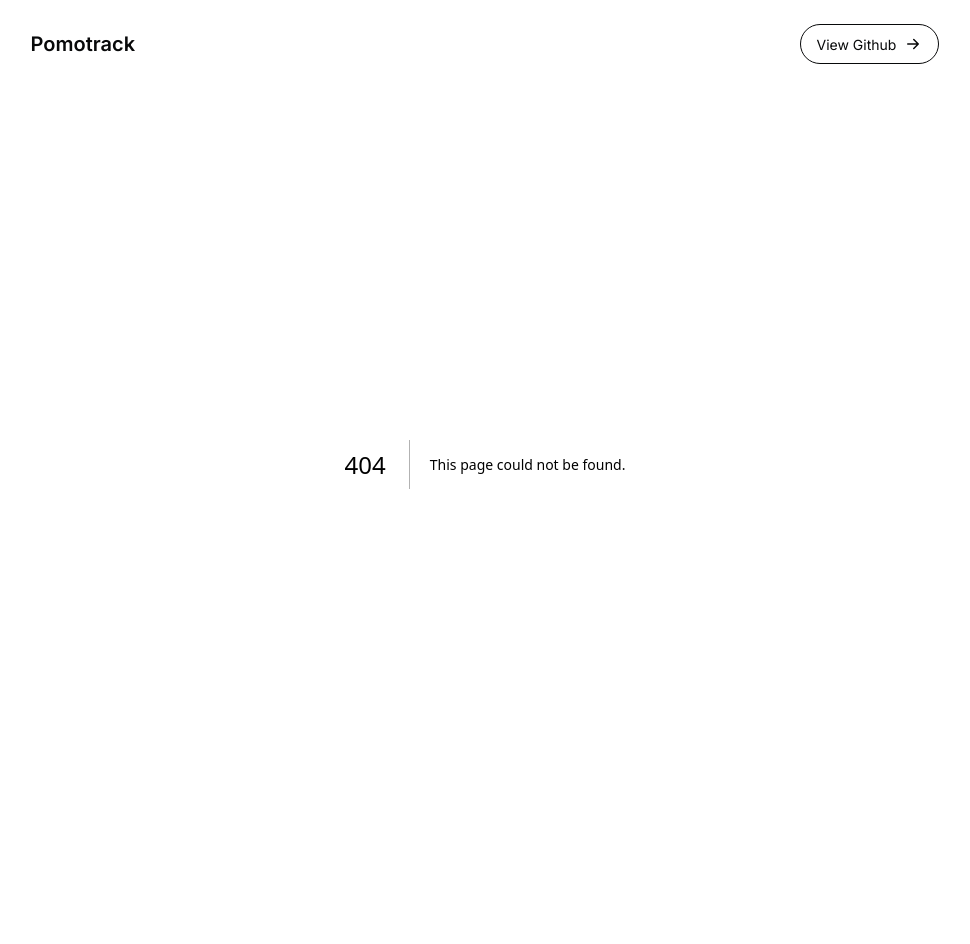
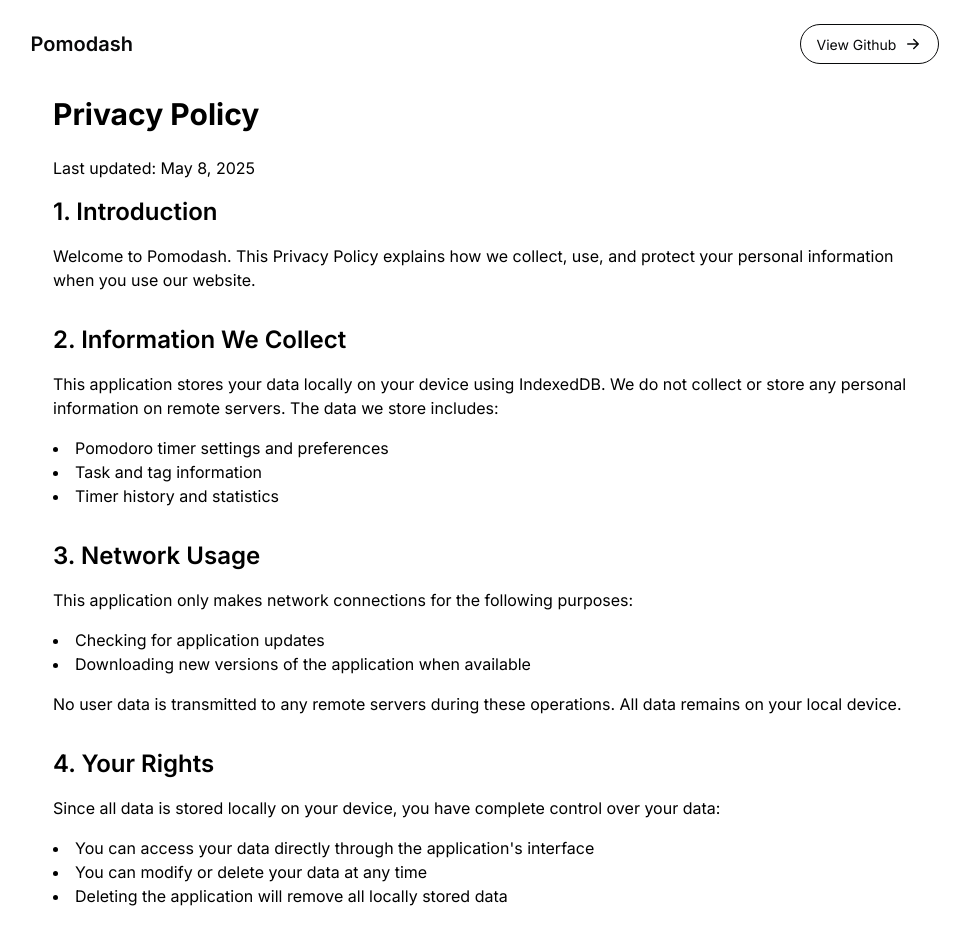
Before and after one commit to AceConcept/pomodoroSite, a Next.js app: page /privacy in a window 1280 px wide. Before the commit this address had no page. Shown: the top 944 px of the page, without its empty margins (155-1125 px from the left). Before the commit the page ends 864 px from the top, so only its background shows below. Built offline with nearby package versions, Linux system fonts and the light colour scheme.

Commit message:
Ddd privacy prolicy

```diff
--- a/src/app/components/Header.tsx
+++ b/src/app/components/Header.tsx
@@ -15,9 +15,9 @@
     <header className="bg-white px-4 sm:px-[14.5vw] pt-6">
       <div className="flex justify-between items-center h-10">
         {/* Logo */}
-        <div className="text-[20px] font-semibold text-[#08090A] font-inter">
-          Pomotrack
-        </div>
+        <a href="/" className="text-[20px] font-semibold text-[#08090A] font-inter hover:text-[#08090A] transition-colors">
+          Pomodash
+        </a>
 
         {/* Button */}
         <Button
--- a/src/app/layout.tsx
+++ b/src/app/layout.tsx
@@ -9,7 +9,7 @@
 });
 
 export const metadata: Metadata = {
-  title: "Pomotrack Home",
+  title: "Pomodash Home",
   description: "Your website description",
 };
 
--- a/src/app/page.tsx
+++ b/src/app/page.tsx
@@ -190,6 +190,15 @@
           </div>
         </div>
       </div>
+
+      {/* Footer */}
+      <div className="px-4 md:px-[14.5vw] py-8 text-sm text-gray-600">
+        <div className="flex justify-center items-center gap-4">
+          <a href="/privacy" className="hover:text-gray-800 transition-colors">
+            Privacy Policy
+          </a>
+        </div>
+      </div>
     </div>
   )
 }
--- /dev/null
+++ b/src/app/privacy/page.tsx
@@ -0,0 +1,67 @@
+import { Metadata } from 'next';
+
+export const metadata: Metadata = {
+  title: 'Privacy Policy - Pomodash',
+  description: 'Learn about our privacy practices and how we handle your data.',
+};
+
+export default function PrivacyPolicy() {
+  return (
+    <div className="max-w-4xl mx-auto px-4 py-8 text-black">
+      <h1 className="text-3xl font-bold mb-6">Privacy Policy</h1>
+      <p className="mb-4">Last updated: May 8, 2025</p>
+
+      <section className="mb-8">
+        <h2 className="text-2xl font-semibold mb-4">1. Introduction</h2>
+        <p className="mb-4">
+          Welcome to Pomodash. This Privacy Policy explains how we collect, use, and protect your personal information when you use our website.
+        </p>
+      </section>
+
+      <section className="mb-8">
+        <h2 className="text-2xl font-semibold mb-4">2. Information We Collect</h2>
+        <p className="mb-4">
+          This application stores your data locally on your device using IndexedDB. We do not collect or store any personal information on remote servers. The data we store includes:
+        </p>
+        <ul className="list-disc list-inside mb-4">
+          <li>Pomodoro timer settings and preferences</li>
+          <li>Task and tag information</li>
+          <li>Timer history and statistics</li>
+        </ul>
+      </section>
+
+      <section className="mb-8">
+        <h2 className="text-2xl font-semibold mb-4">3. Network Usage</h2>
+        <p className="mb-4">
+          This application only makes network connections for the following purposes:
+        </p>
+        <ul className="list-disc list-inside mb-4">
+          <li>Checking for application updates</li>
+          <li>Downloading new versions of the application when available</li>
+        </ul>
+        <p className="mb-4">
+          No user data is transmitted to any remote servers during these operations. All data remains on your local device.
+        </p>
+      </section>
+
+      <section className="mb-8">
+        <h2 className="text-2xl font-semibold mb-4">4. Your Rights</h2>
+        <p className="mb-4">
+          Since all data is stored locally on your device, you have complete control over your data:
+        </p>
+        <ul className="list-disc list-inside mb-4">
+          <li>You can access your data directly through the application's interface</li>
+          <li>You can modify or delete your data at any time</li>
+          <li>Deleting the application will remove all locally stored data</li>
+        </ul>
+      </section>
+
+      <section>
+        <h2 className="text-2xl font-semibold mb-4">5. Contact Us</h2>
+        <p>
+          If you have any questions about this Privacy Policy, please contact us at dtom90@gmail.com.
+        </p>
+      </section>
+    </div>
+  );
+}
```
